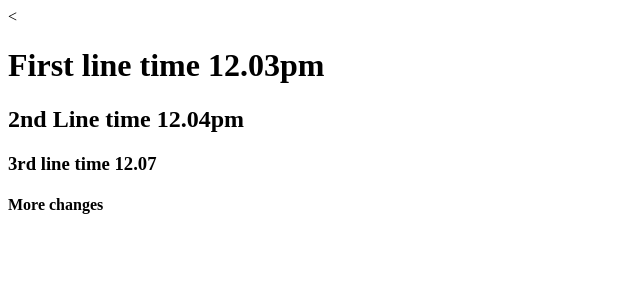
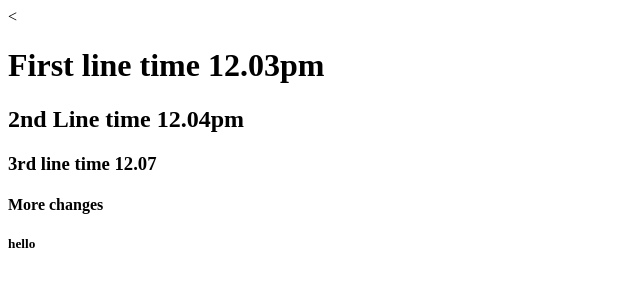
Before and after one commit to techjewel/git-test, a plain HTML site: page index.html in a window 1280 px wide. Shown: the full height of the page, 0-640 px from the left. Drawn offline with Linux system fonts and the light colour scheme.

Commit message:
5th commit

```diff
--- a/index.html
+++ b/index.html
@@ -8,6 +8,6 @@
 <h2>2nd Line time 12.04pm</h2>
 <h3>3rd line time 12.07</h3>
 <h4>More changes</h4>
-<h5></h5>
+<h5>hello</h5>
 </body>
 </html>
```
